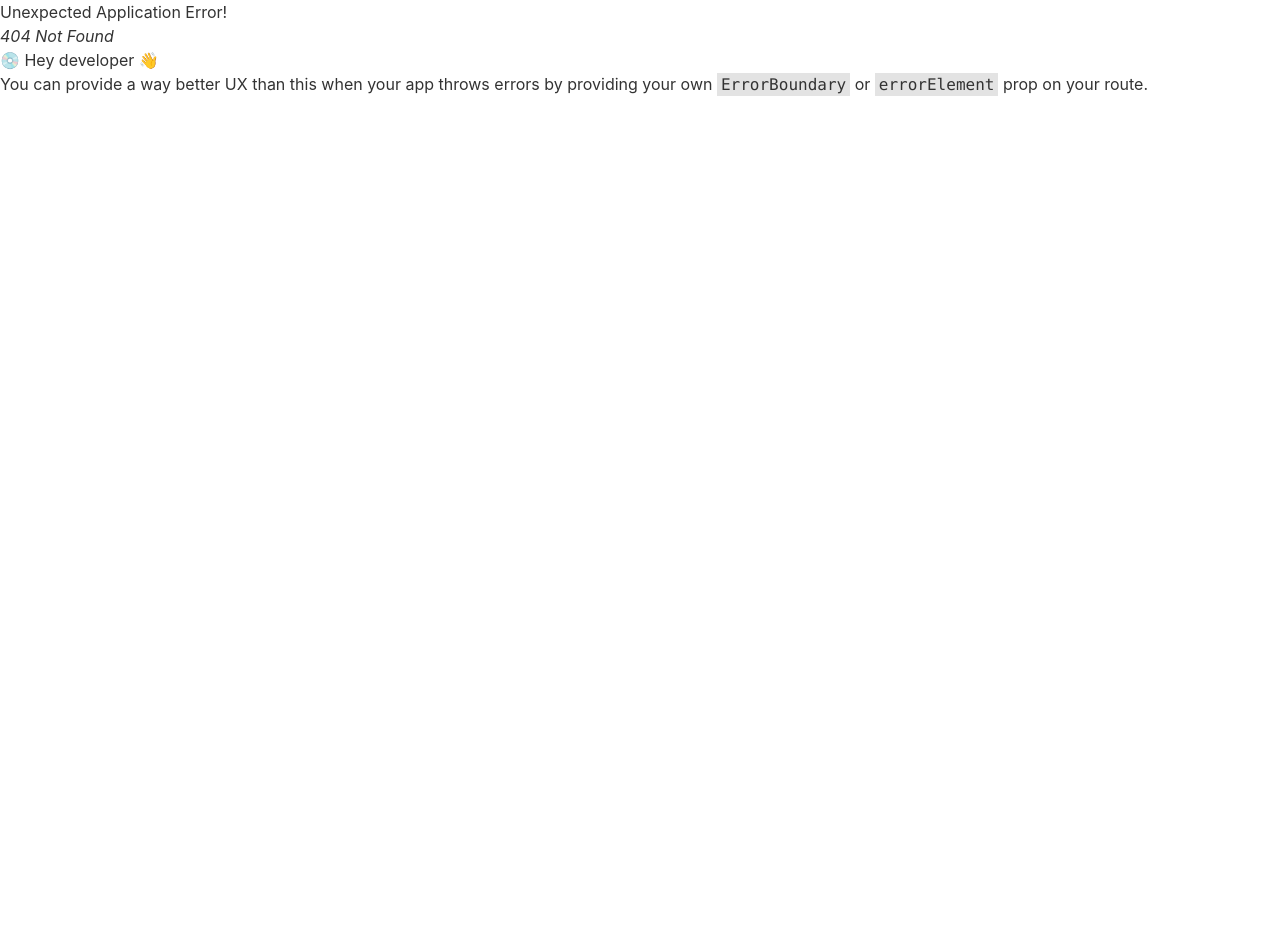
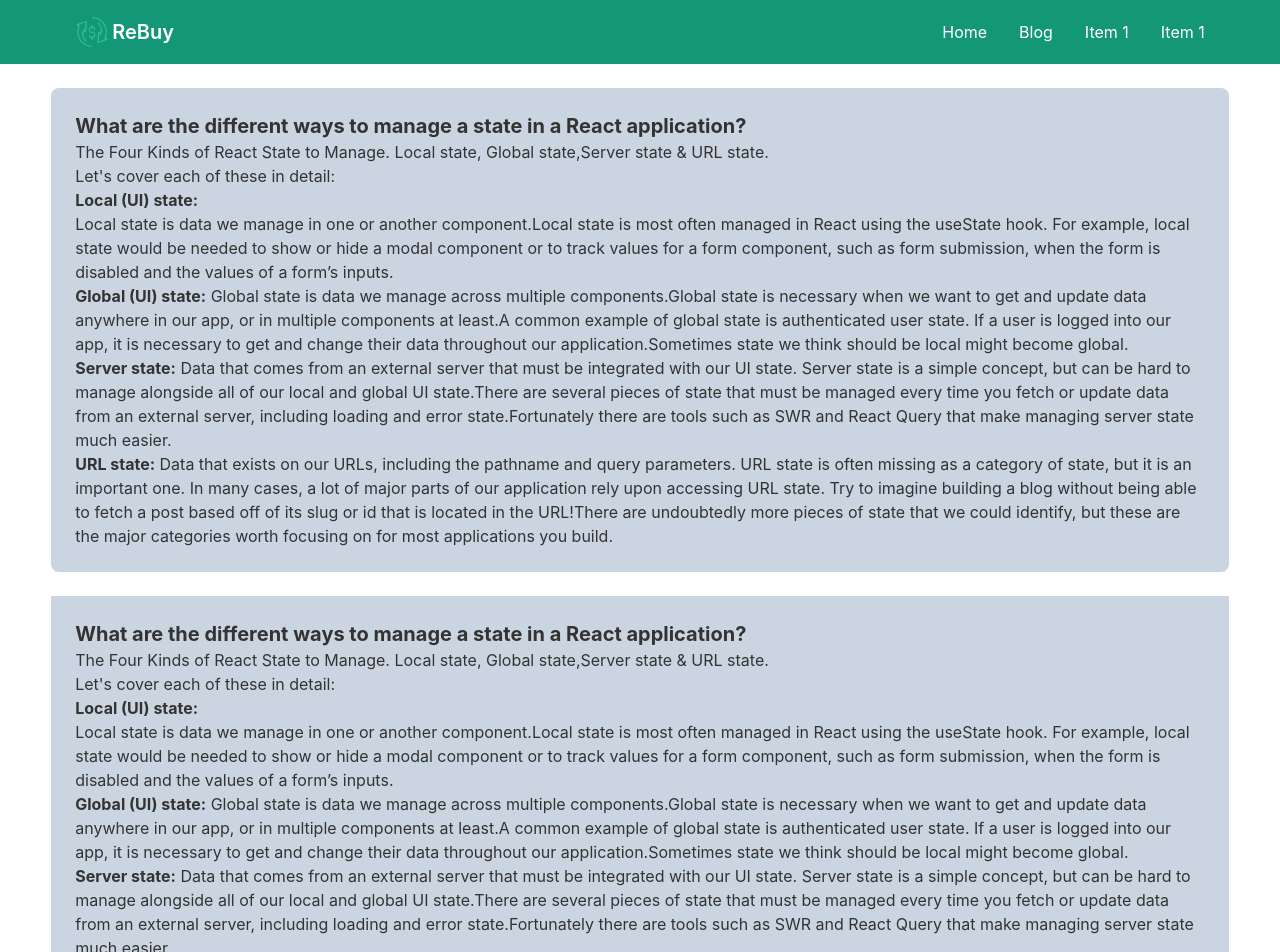
Before and after one commit to nuruzaman-milon/reBuy-client, a React (Create React App) app: page /blog in a window 1280 px wide. Before the commit this address had no page. Shown: the top 952 px of the page. Before the commit the page ends 800 px from the top, so only its background shows below. Built offline with nearby package versions, Linux system fonts and the light colour scheme.

Commit message:
home page info section added

```diff
--- /dev/null
+++ b/src/pages/Blog/Blog.js
@@ -0,0 +1,42 @@
+import React from 'react';
+
+const Blog = () => {
+    return (
+        <div className='w-[92%] mx-auto'>
+            <div className='bg-slate-300 p-6 my-6 rounded-lg'>
+                <h3 className='text-xl font-bold'>What are the different ways to manage a state in a React application?</h3>
+                <p>
+                    The Four Kinds of React State to Manage. Local state, Global state,Server state & URL state. <br />
+                    Let's cover each of these in detail: <br />
+                    <strong>Local (UI) state:</strong> <br /> Local state is data we manage in one or another component.Local state is most often managed in React using the useState hook.
+                    For example, local state would be needed to show or hide a modal component or to track values for a form component, such as form submission, when the form is disabled and the values of a form’s inputs. <br />
+
+                    <strong>Global (UI) state:</strong> Global state is data we manage across multiple components.Global state is necessary when we want to get and update data anywhere in our app, or in multiple components at least.A common example of global state is authenticated user state. If a user is logged into our app, it is necessary to get and change their data throughout our application.Sometimes state we think should be local might become global. <br />
+
+                    <strong>Server state:</strong> Data that comes from an external server that must be integrated with our UI state. Server state is a simple concept, but can be hard to manage alongside all of our local and global UI state.There are several pieces of state that must be managed every time you fetch or update data from an external server, including loading and error state.Fortunately there are tools such as SWR and React Query that make managing server state much easier. <br />
+
+                    <strong>URL state:</strong> Data that exists on our URLs, including the pathname and query parameters. URL state is often missing as a category of state, but it is an important one.
+                    In many cases, a lot of major parts of our application rely upon accessing URL state. Try to imagine building a blog without being able to fetch a post based off of its slug or id that is located in the URL!There are undoubtedly more pieces of state that we could identify, but these are the major categories worth focusing on for most applications you build.
+                </p>
+            </div>
+            <div className='bg-slate-300 p-6'>
+                <h3 className='text-xl font-bold'>What are the different ways to manage a state in a React application?</h3>
+                <p>
+                    The Four Kinds of React State to Manage. Local state, Global state,Server state & URL state. <br />
+                    Let's cover each of these in detail: <br />
+                    <strong>Local (UI) state:</strong> <br /> Local state is data we manage in one or another component.Local state is most often managed in React using the useState hook.
+                    For example, local state would be needed to show or hide a modal component or to track values for a form component, such as form submission, when the form is disabled and the values of a form’s inputs. <br />
+
+                    <strong>Global (UI) state:</strong> Global state is data we manage across multiple components.Global state is necessary when we want to get and update data anywhere in our app, or in multiple components at least.A common example of global state is authenticated user state. If a user is logged into our app, it is necessary to get and change their data throughout our application.Sometimes state we think should be local might become global. <br />
+
+                    <strong>Server state:</strong> Data that comes from an external server that must be integrated with our UI state. Server state is a simple concept, but can be hard to manage alongside all of our local and global UI state.There are several pieces of state that must be managed every time you fetch or update data from an external server, including loading and error state.Fortunately there are tools such as SWR and React Query that make managing server state much easier. <br />
+
+                    <strong>URL state:</strong> Data that exists on our URLs, including the pathname and query parameters. URL state is often missing as a category of state, but it is an important one.
+                    In many cases, a lot of major parts of our application rely upon accessing URL state. Try to imagine building a blog without being able to fetch a post based off of its slug or id that is located in the URL!There are undoubtedly more pieces of state that we could identify, but these are the major categories worth focusing on for most applications you build.
+                </p>
+            </div>
+        </div>
+    );
+};
+
+export default Blog;
--- /dev/null
+++ b/src/pages/HomePage/Banner/Banner.js
@@ -0,0 +1,20 @@
+import React from 'react';
+
+const Banner = () => {
+    return (
+        <div className='flex items-center w-[92%] mx-auto mt-6 mb-9'>
+            <div className='w-[50%] text-center'>
+                <h1 className='text-5xl font-extrabold mb-2 line'>Start Your Business from Home With Zero Investment!</h1>
+                <p className='text-gray-500 font-semibold'>
+                The online biggest marketplace in Bangladesh. Buy and sell everything from second-hand cars to mobile phones, or even find a new home. Find a great deal close to you, or search all of Bangladesh. Do Post, Do Sell, Do Buy. Thanks
+                </p>
+                <button className='btn btn-primary mt-2'>Join With Us</button>
+            </div>
+            <div className='w-[50%]'>
+                <img className='w-full' src="http://st2.depositphotos.com/1636517/8609/i/450/depositphotos_86097638-Sell.jpg" alt="" />
+            </div>
+        </div>
+    );
+};
+
+export default Banner;
--- a/src/pages/HomePage/Home.js
+++ b/src/pages/HomePage/Home.js
@@ -1,9 +1,13 @@
 import React from 'react';
+import Banner from './Banner/Banner';
+import InfoSection from './InfoSection/InfoSection';
 
 const Home = () => {
     return (
         <div>
-            <h1>this is home</h1>
+            <Banner></Banner>
+            <hr />
+            <InfoSection></InfoSection>
         </div>
     );
 };
--- /dev/null
+++ b/src/pages/HomePage/InfoSection/InfoSection.js
@@ -0,0 +1,50 @@
+import React from 'react';
+
+const InfoSection = () => {
+    const data = [
+        {
+            id: 1,
+            img: 'https://buyomo.com.bd/images/Browse.svg',
+            title: 'Browse',
+            details: 'Our Top Quality products from the best suppliers Locally & globally.'
+        },
+        {
+            id: 2,
+            img: 'https://buyomo.com.bd/images/Share%20And%20Earn.svg',
+            title: 'Share and Sell',
+            details: 'To your customers on Facebook, Imo, Instagram and your own website. Set the product price by deciding your margin.'
+        },
+        {
+            id: 3,
+            img: 'https://buyomo.com.bd/images/Earn.svg',
+            title: 'Earn',
+            details: 'Earn profit on every order. Get your margin earnings directly in your bank account or B-kash,Rocket,Nogod.'
+        },
+        {
+            id: 4,
+            img: 'https://buyomo.com.bd/images/Earn%20Life%20time.svg',
+            title: 'Lifetime earnings',
+            details: 'You can earn life long by joining our referral program, where you can refer to some specific resellers and get benefited from their earnings.'
+        },
+    ]
+    return (
+        <div>
+            <h1 className='text-center text-3xl font-extrabold my-9'>Start Reselling with Buyomo in Four Simple Steps</h1>
+            <div className='grid grid-cols-1 md:grid-cols-2 lg:grid-cols-4 gap-6 w-[92%] mx-auto'>
+                {
+                    data.map(singleInfo => <div key={singleInfo.id} singleInfo={singleInfo} className="card bg-base-100 shadow-xl">
+                        <figure className="px-10 pt-10">
+                            <img src={singleInfo.img} alt="Shoes" className="rounded-xl" />
+                        </figure>
+                        <div className="card-body items-center text-center">
+                            <h2 className="card-title font-bold">{singleInfo.title}</h2>
+                            <p>{singleInfo.details}</p>
+                        </div>
+                    </div>)
+                }
+            </div>
+        </div>
+    );
+};
+
+export default InfoSection;
--- a/src/shared/NavBar/NavBar.js
+++ b/src/shared/NavBar/NavBar.js
@@ -10,42 +10,22 @@ const NavBar = () => {
                         <label tabIndex={0} className="btn btn-ghost lg:hidden">
                             <svg xmlns="http://www.w3.org/2000/svg" className="h-5 w-5" fill="none" viewBox="0 0 24 24" stroke="currentColor"><path strokeLinecap="round" strokeLinejoin="round" strokeWidth="2" d="M4 6h16M4 12h8m-8 6h16" /></svg>
                         </label>
-                        <ul tabIndex={0} className="menu menu-compact dropdown-content mt-3 p-2 shadow bg-base-100 rounded-box w-52">
+                        <ul tabIndex={0} className="menu menu-compact dropdown-content mt-3 p-2 shadow bg-primary rounded-box w-52">
                             <li><a>Item 1</a></li>
-                            <li tabIndex={0}>
-                                <a className="justify-between">
-                                    Parent
-                                    <svg className="fill-current" xmlns="http://www.w3.org/2000/svg" width="24" height="24" viewBox="0 0 24 24"><path d="M8.59,16.58L13.17,12L8.59,7.41L10,6L16,12L10,18L8.59,16.58Z" /></svg>
-                                </a>
-                                <ul className="p-2">
-                                    <li><a>Submenu 1</a></li>
-                                    <li><a>Submenu 2</a></li>
-                                </ul>
-                            </li>
                             <li><a>Item 3</a></li>
                         </ul>
                     </div>
 
                     <Link to='/' className="btn btn-ghost normal-case text-xl"><img className='w-8 mr-1' src="favicon.png" alt="" />ReBuy</Link>
                 </div>
-                <div className="navbar-center hidden lg:flex">
+                <div className="navbar-end hidden lg:flex">
                     <ul className="menu menu-horizontal p-0">
+                        <li><Link to='/'>Home</Link></li>
+                        <li><Link to='/blog'>Blog</Link></li>
                         <li><a>Item 1</a></li>
-                        <li tabIndex={0}>
-                            <a>
-                                Parent
-                                <svg className="fill-current" xmlns="http://www.w3.org/2000/svg" width="20" height="20" viewBox="0 0 24 24"><path d="M7.41,8.58L12,13.17L16.59,8.58L18,10L12,16L6,10L7.41,8.58Z" /></svg>
-                            </a>
-                            <ul className="p-2">
-                                <li><a>Submenu 1</a></li>
-                                <li><a>Submenu 2</a></li>
-                            </ul>
-                        </li>
-                        <li><a>Item 3</a></li>
+                        <li><a>Item 1</a></li>
+
                     </ul>
-                </div>
-                <div className="navbar-end">
-                    <a className="btn">Get started</a>
                 </div>
             </div>
         </div>
```
Also changed, not shown: src/routes/Routes/Routes.js (+6 -1 lines).
